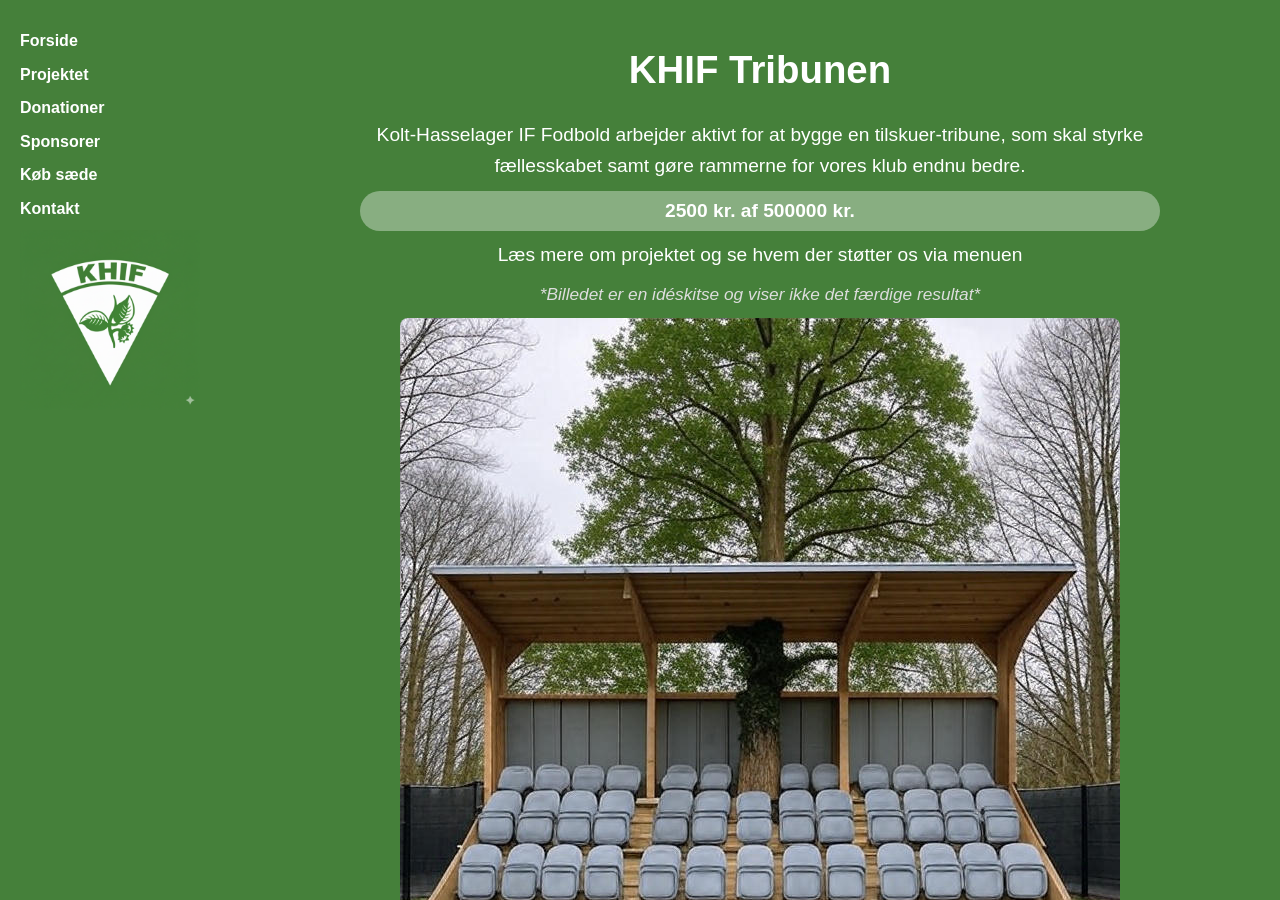
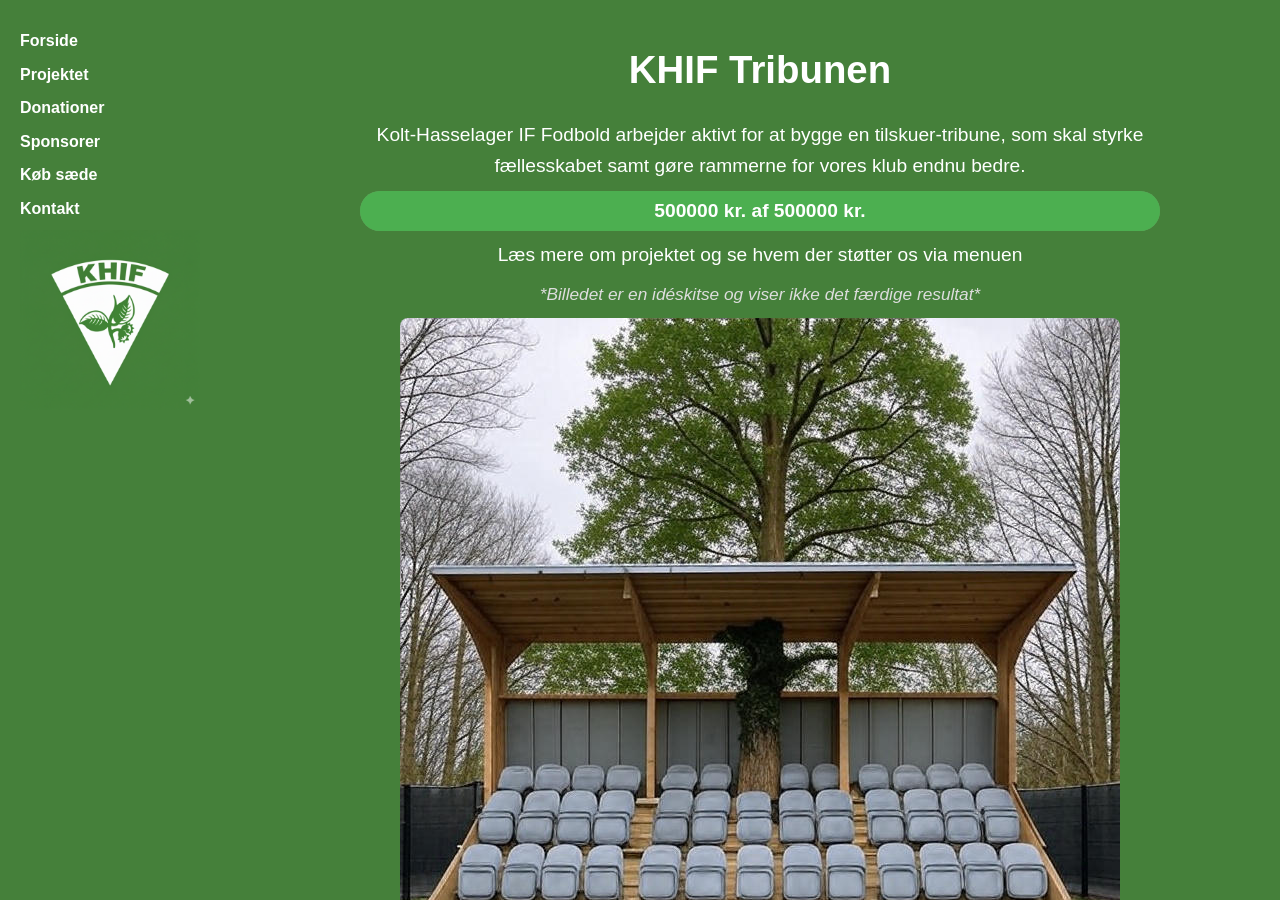
Before and after one commit to msj33/khif-tribune, a Jekyll site: the page built from index.md, in a window 1280 px wide and 900 px high. Built offline with Jekyll 4.4.1, drawn with Linux system fonts in a browser that asks for light colours; some of the changed text lies outside the part shown.

Commit message:
Update donation amount and last updated date

```diff
--- a/_data/donationer.yml
+++ b/_data/donationer.yml
@@ -1,2 +1,2 @@
-belob: 2500
-sidst_opdateret: 2025-08-29
+belob: 500000
+sidst_opdateret: 2026-01-02
```
